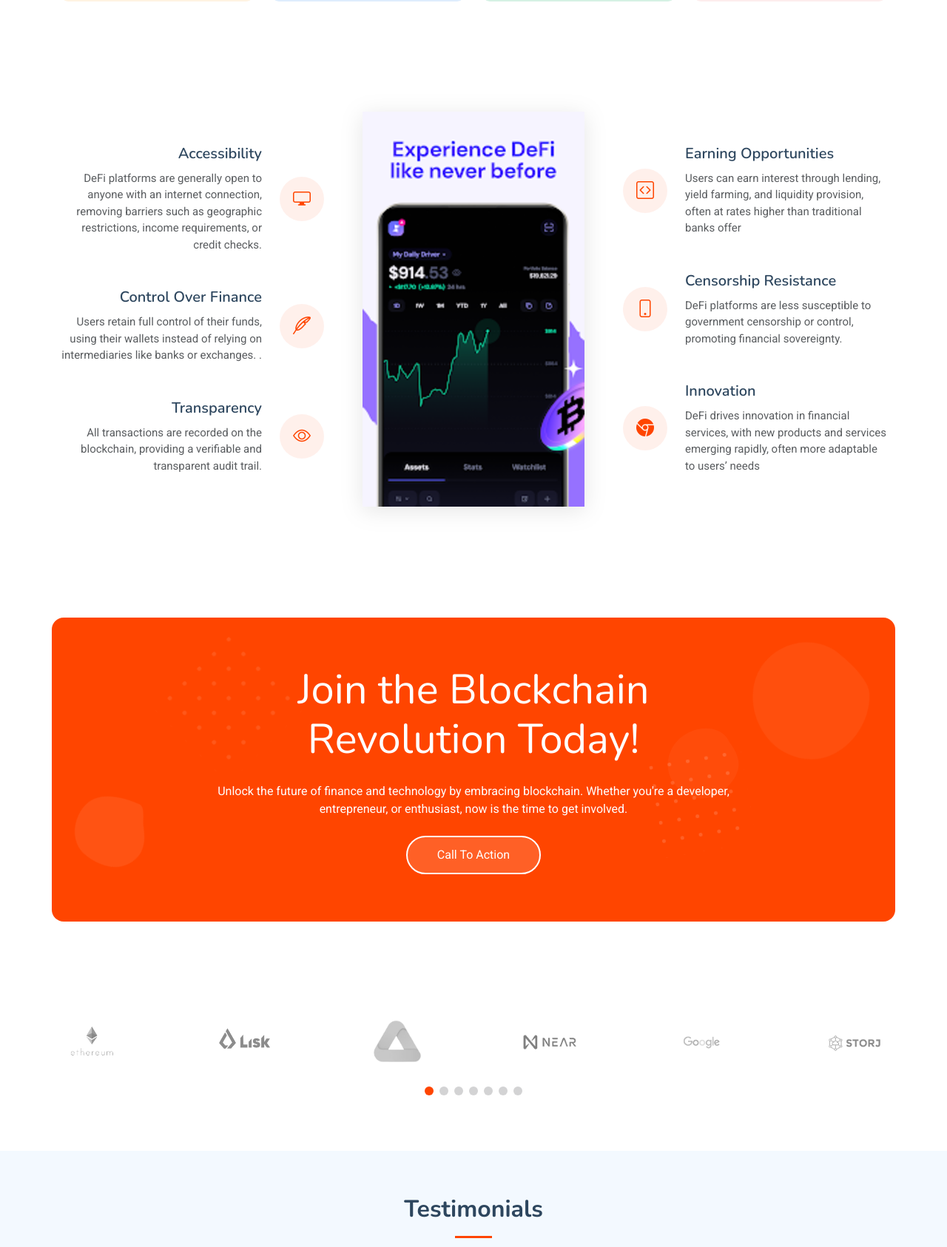
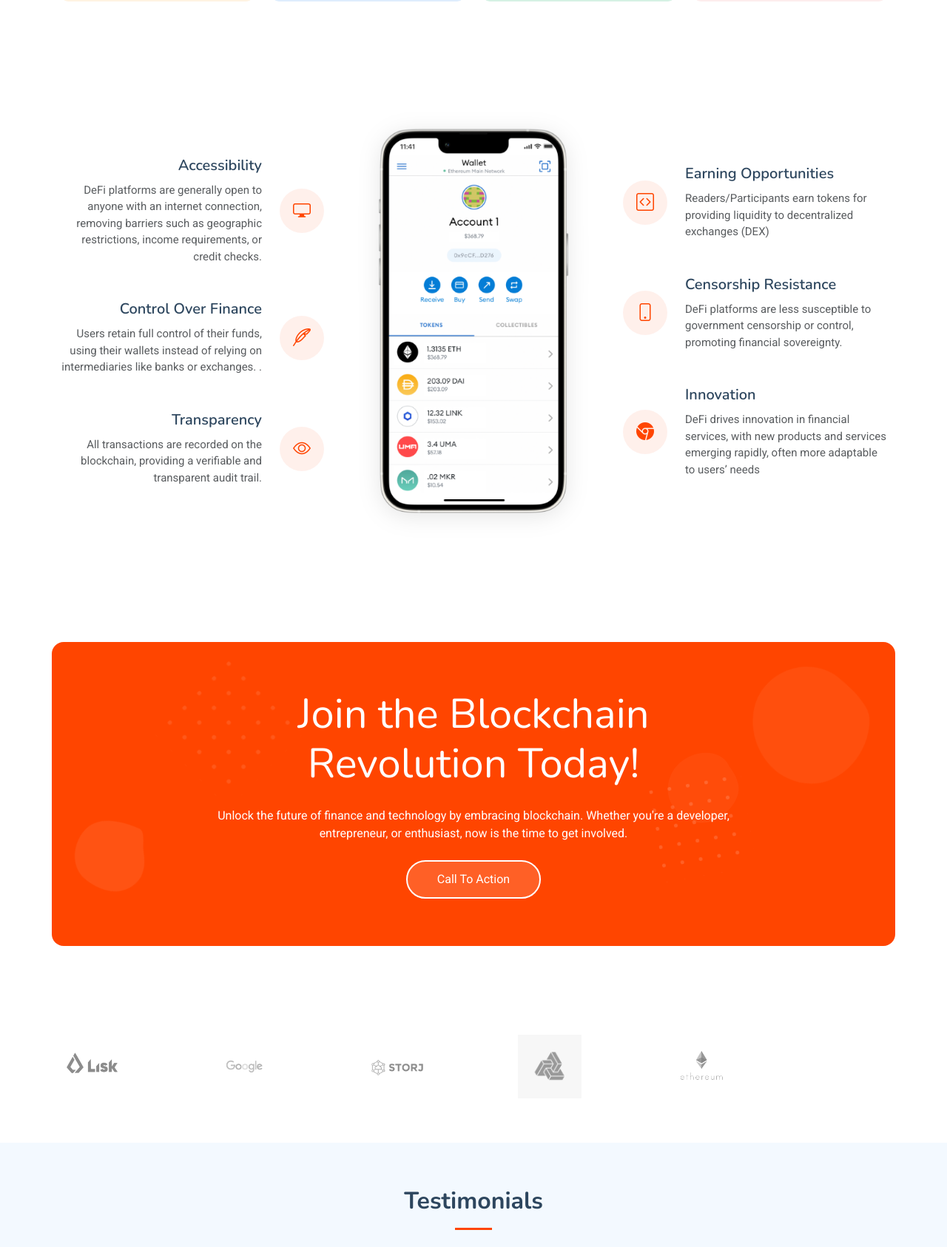
Before and after one commit to ahoyaclyde/Creown-www, a Flask app: page / in a window 1280 px wide. Shown: the part 2881-4567 px from the top of the page at 74% size. Run offline with Flask 2, Linux system fonts and the light colour scheme; some libraries are stand-ins or nearby versions.

Commit message:
Code Refactoring & Asset recycling

```diff
--- a/templates/Display.html
+++ b/templates/Display.html
@@ -468,7 +468,7 @@
 
           <div class="col-lg-4" data-aos="zoom-in" data-aos-delay="200">
             <div class="phone-mockup text-center">
-              <img src="{{url_for('static' , filename='Sources/assets/img/1.webp')}}" alt="Phone Mockup" class="img-fluid">
+              <img src="{{url_for('static' , filename='Sources/assets/img/screen2.png')}}" alt="Phone Mockup" class="img-fluid">
             </div>
           </div><!-- End Phone Mockup -->
 
@@ -481,8 +481,7 @@
                 </div>
                 <div class="feature-content">
                   <h3> Earning Opportunities </h3>
-                  <p> Users can earn interest  through lending, yield farming,
-                    and liquidity provision, often at rates higher than traditional banks offer </p>
+                  <p>  Readers/Participants earn tokens for providing liquidity to decentralized exchanges (DEX)  </p>
                 </div>
               </div>
             </div><!-- End .feature-item -->
@@ -618,8 +617,6 @@
           <div class="swiper-wrapper align-items-center">
             <div class="swiper-slide"><img src="{{url_for('static' , filename='Sources/assets/img/clients/eth.jpg')}}" class="img-fluid" alt=""></div>
             <div class="swiper-slide"><img src="{{url_for('static' , filename='Sources/assets/img/clients/Lisk.png')}}" class="img-fluid" alt=""></div>
-            <div class="swiper-slide"><img src="{{url_for('static' , filename='Sources/assets/img/clients/Adamur_r.png')}}" class="img-fluid" alt=""></div>
-            <div class="swiper-slide"><img src="{{url_for('static' , filename='Sources/assets/img/clients/near.png')}}" class="img-fluid" alt=""></div>
             <div class="swiper-slide"><img src="{{url_for('static' , filename='Sources/assets/img/clients/google.png')}}" class="img-fluid" alt=""></div>
             <div class="swiper-slide"><img src="{{url_for('static' , filename='Sources/assets/img/clients/storj.png')}}" class="img-fluid" alt=""></div>
             <div class="swiper-slide"><img src="{{url_for('static' , filename='Sources/assets/img/clients/denso.png')}}" class="img-fluid" alt=""></div>
```
Also changed, not shown: static/Sources/assets/img/1.png (deleted), static/Sources/assets/img/1.webp (deleted), static/Sources/assets/img/Screen2.png (added), static/Sources/assets/img/Screen3.png (added), static/Sources/assets/img/about-2.webp (deleted), static/Sources/assets/img/app-builder3Ablockchain.webp (deleted), static/Sources/assets/img/apple-touch-icon.png (deleted), static/Sources/assets/img/avatar-2.webp (deleted), static/Sources/assets/img/avatar-3.webp (deleted), static/Sources/assets/img/avatar-4.webp (deleted), static/Sources/assets/img/avatar-5.webp (deleted), static/Sources/assets/img/clients/Adamur_r.png (deleted), static/Sources/assets/img/clients/near.png (deleted), static/Sources/assets/img/phoneapp.jpg (deleted), 3 more files.
